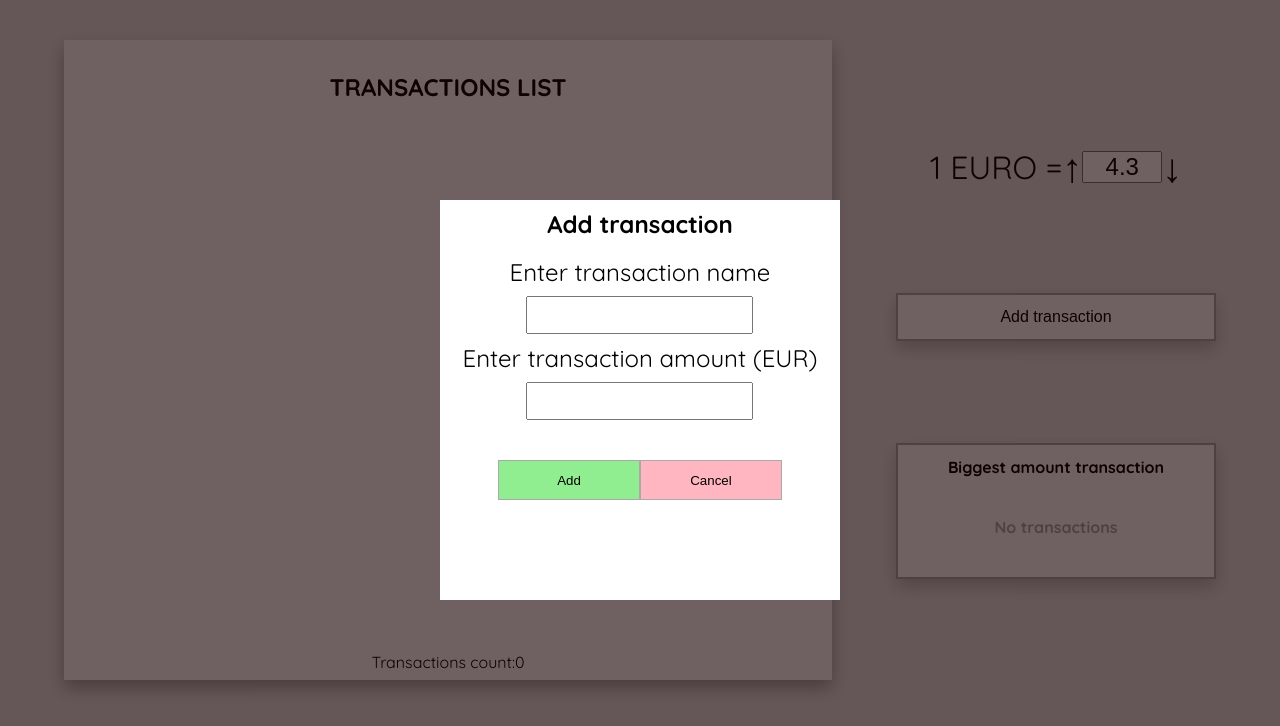
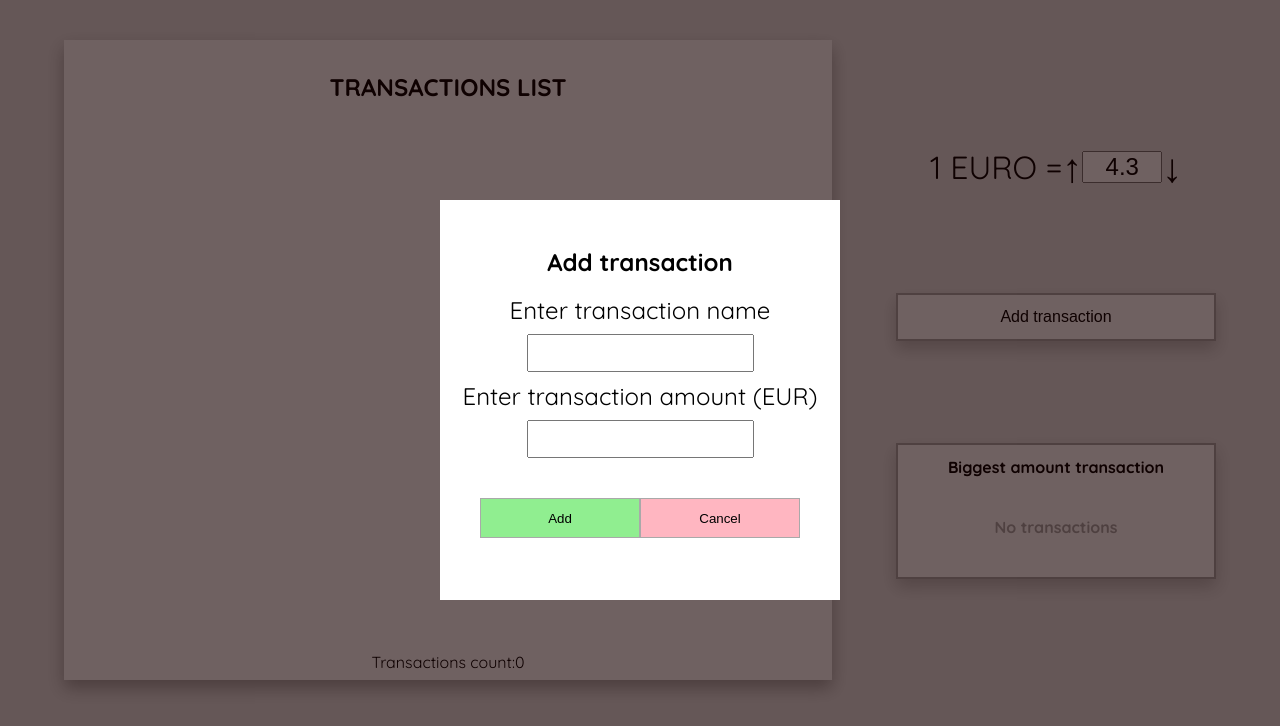
Before and after one commit to Artas47/currency-transactions-app, a React (Create React App) app: page /addTransaction in a window 1280 px wide. Shown: the top 726 px of the page. Built offline with nearby package versions, Linux system fonts and the light colour scheme.

Commit message:
updated selectors, changed add-transition file name, added some styles

```diff
--- a/src/components/add-transaction/add-transaction.js
+++ b/src/components/add-transaction/add-transaction.js
@@ -7,7 +7,7 @@ import * as Styles from './add-transaction.styles'
 import Form from './form'
 import {addTransaction} from '../../actions/index'
 
-const AddTransactionForm = props => {
+const AddTransaction = props => {
   const dispatch = useDispatch()
   const onSubmit = formValues => {
     dispatch(addTransaction(formValues, uuid()))
@@ -23,8 +23,8 @@ const AddTransactionForm = props => {
   return <Modal header="Add transaction" modalContent={modalContent()} />
 }
 
-export default AddTransactionForm
+export default AddTransaction
 
-AddTransactionForm.propTypes = {
+AddTransaction.propTypes = {
   history: PropTypes.shape({push: PropTypes.func.isRequired}).isRequired,
 }
--- a/src/components/add-transaction/add-transaction.styles.js
+++ b/src/components/add-transaction/add-transaction.styles.js
@@ -3,7 +3,7 @@ import styled from 'styled-components/macro'
 export const AddTransitionModalContent = styled.div`
   display: flex;
   flex-direction: column;
-  align-items: center;
+  justify-content: center;
   width: 100%;
   height: 100%;
 `
--- a/src/components/add-transaction/form.js
+++ b/src/components/add-transaction/form.js
@@ -23,7 +23,7 @@ const renderInput = ({label, input, meta}) => {
 }
 const Form = ({handleSubmit, onSubmit, history}) => {
   return (
-    <form onSubmit={handleSubmit(onSubmit)}>
+    <Styles.Form onSubmit={handleSubmit(onSubmit)}>
       <Field
         name="transaction"
         component={renderInput}
@@ -42,7 +42,7 @@ const Form = ({handleSubmit, onSubmit, history}) => {
           Cancel
         </CustomButton>
       </Styles.ButtonsContainer>
-    </form>
+    </Styles.Form>
   )
 }
 
@@ -63,7 +63,7 @@ const validate = formValues => {
 
 export default withRouter(
   reduxForm({
-    form: 'AddTransactionForm',
+    form: 'AddTransaction',
     validate,
   })(Form),
 )
--- a/src/components/add-transaction/form.styles.js
+++ b/src/components/add-transaction/form.styles.js
@@ -23,3 +23,5 @@ export const ButtonsContainer = styled.div`
   justify-content: center;
   padding: 3rem 0;
 `
+
+export const Form = styled.form``
--- a/src/components/modal/modal.styles.js
+++ b/src/components/modal/modal.styles.js
@@ -25,6 +25,7 @@ export const Modal = styled.div`
   display: flex;
   flex-direction: column;
   align-items: center;
+  justify-content: center;
 `
 
 export const ModalHeader = styled.h1`
@@ -33,5 +34,10 @@ export const ModalHeader = styled.h1`
 
 export const ModalContent = styled.div`
   width: 100%;
+  height: 100%;
   font-size: 3rem;
+  display: flex;
+  flex-direction: column;
+  align-items: center;
+  justify-content: center;
 `
--- a/src/components/predictor/predictor.js
+++ b/src/components/predictor/predictor.js
@@ -10,7 +10,7 @@ import {selectPlnRate} from '../../selectors/selectors'
 
 const Predictor = () => {
   const dispatch = useDispatch()
-  const plnRate = useSelector(selectPlnRate())
+  const plnRate = useSelector(selectPlnRate)
   const onInputChange = e => {
     dispatch(changePlnRate(e.target.value))
   }
--- a/src/components/top-transaction/top-transaction.js
+++ b/src/components/top-transaction/top-transaction.js
@@ -7,8 +7,8 @@ import {
 } from '../../selectors/selectors'
 
 const TopTransaction = () => {
-  const plnRate = useSelector(selectPlnRate())
-  const biggestTransaction = useSelector(selectBiggestTransaction())
+  const plnRate = useSelector(selectPlnRate)
+  const biggestTransaction = useSelector(selectBiggestTransaction)
   const topTransaction = biggestTransaction ? (
     <>
       <Styles.TopTransactionTitle>
--- a/src/components/transaction/transaction.js
+++ b/src/components/transaction/transaction.js
@@ -3,10 +3,11 @@ import {useSelector, useDispatch} from 'react-redux'
 import PropTypes from 'prop-types'
 import {removeTransaction} from '../../actions/index'
 import * as Styles from './transaction.styles'
+import {selectPlnRate} from '../../selectors/selectors'
 
 const Transaction = ({amount, transactionTitle, id}) => {
   const dispatch = useDispatch()
-  const plnRate = useSelector(state => state.currency.plnRate)
+  const plnRate = useSelector(selectPlnRate)
   const roundedAmount = Math.round(amount * 100) / 100
   return (
     <Styles.Transaction>
--- a/src/components/transactions-list/transactions-list.js
+++ b/src/components/transactions-list/transactions-list.js
@@ -2,9 +2,10 @@ import React from 'react'
 import {useSelector} from 'react-redux'
 import * as Styles from './transactions-list.styles'
 import Transaction from '../transaction/transaction'
+import {selectTransactions} from '../../selectors/selectors'
 
 const TransactionsList = () => {
-  const transactions = useSelector(state => Object.values(state.transactions))
+  const transactions = useSelector(selectTransactions)
   return (
     <Styles.TransactionsList>
       <Styles.TransactionsListHeader>
--- a/src/selectors/selectors.js
+++ b/src/selectors/selectors.js
@@ -1,13 +1,8 @@
-export const selectPlnRate = () => {
-  return state => state.currency.plnRate
-}
+export const selectPlnRate = state => state.currency.plnRate
 
-export const selectTransactions = () => {
-  return state => Object.values(state.transactions)
-}
+export const selectTransactions = state => Object.values(state.transactions)
 
-export const selectBiggestTransaction = () => {
-  return state => {
+export const selectBiggestTransaction = state => {
   const arrOfAmounts = Object.values(state.transactions).map(transaction => {
     return transaction.amount
   })
@@ -18,4 +13,3 @@ export const selectBiggestTransaction = () => {
   )
   return biggestTransaction
 }
-}
```
Lines whose indentation alone changed are shown as unchanged.
